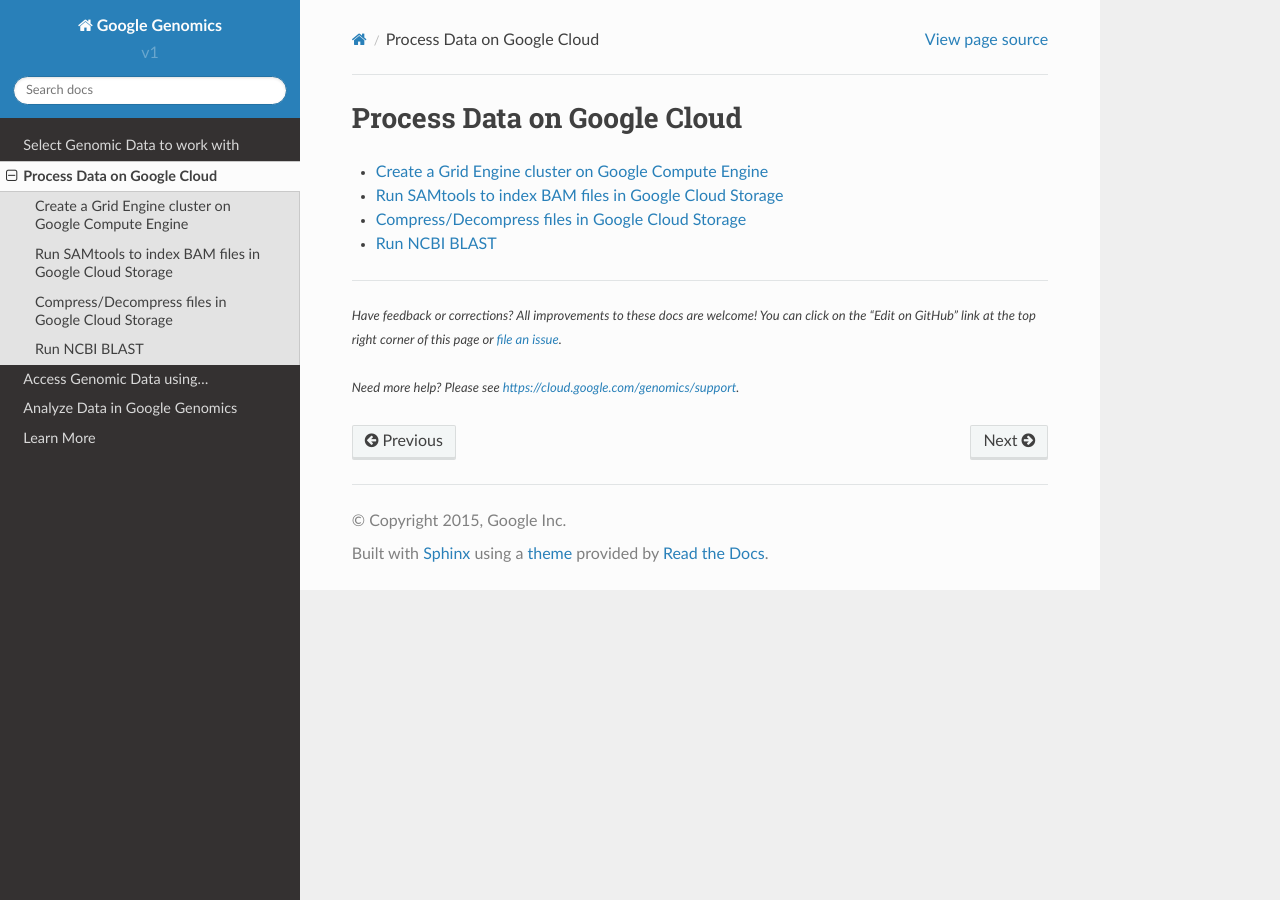
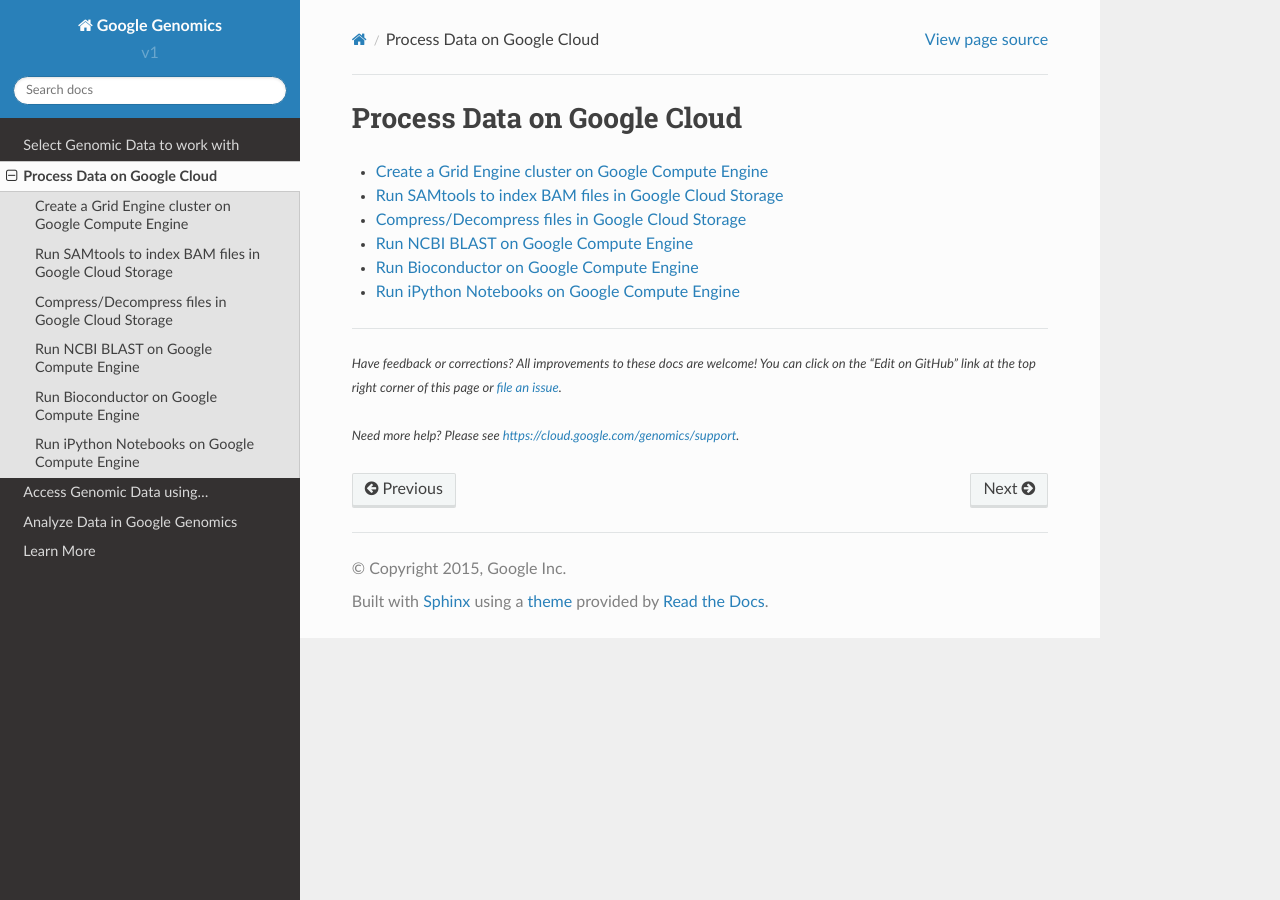
Before and after one commit to googlegenomics/readthedocs, a Sphinx documentation site: the page built from docs/source/sections/process_data.rst, in a window 1280 px wide. Built offline with Sphinx 7.4.7 and the Read the Docs theme 2.0.0, drawn with Linux system fonts in a browser that asks for light colours.

Commit message:
Add Bioconductor and Datalab to new TOC.

```diff
--- a/docs/source/sections/process_data.rst
+++ b/docs/source/sections/process_data.rst
@@ -8,3 +8,5 @@
    /use_cases/run_samtools_over_many_files/index
    /use_cases/compress_or_decompress_many_files/index
    /use_cases/run_familiar_tools/ncbiblast.rst
+   /use_cases/run_familiar_tools/bioconductor.rst
+   /use_cases/run_familiar_tools/datalab.rst
--- a/docs/source/use_cases/run_familiar_tools/ncbiblast.rst
+++ b/docs/source/use_cases/run_familiar_tools/ncbiblast.rst
@@ -1,5 +1,5 @@
-Run NCBI BLAST
-===============
+Run NCBI BLAST on Google Compute Engine
+========================================
 
 .. comment: begin: goto-read-the-docs
 
```
